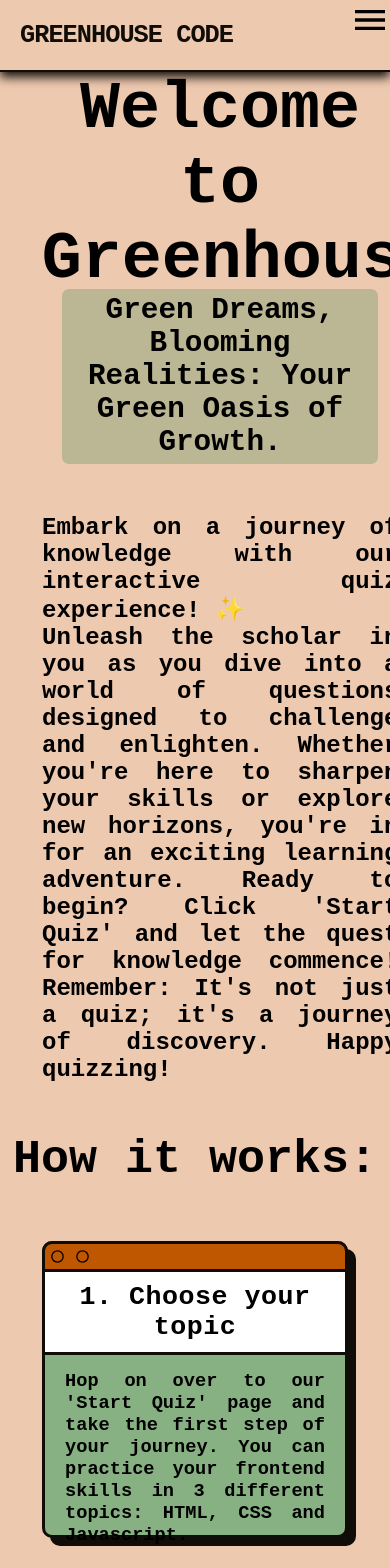
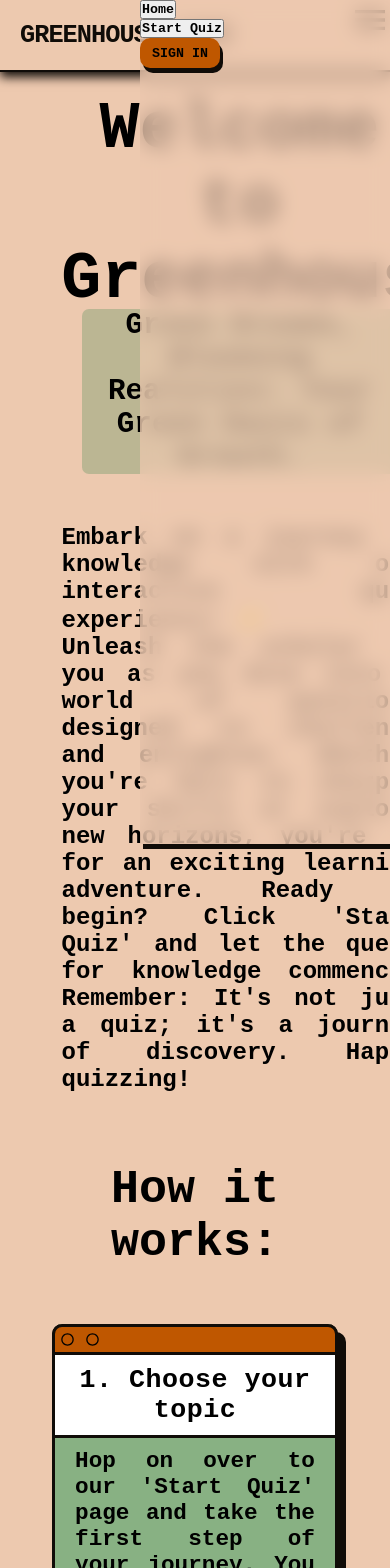
Before and after one commit to progmatic-fs-2023/greenhouse-project, a React (Vite) app in the folder client/: page / in a window 390 px wide. Shown: the top 1568 px of the page. Built offline with nearby package versions, Linux system fonts and the light colour scheme; no server answers; a web font is replaced by a local one.

Commit message:
media query  update

```diff
--- a/client/package.json
+++ b/client/package.json
@@ -10,7 +10,8 @@
     "lint:fix": "eslint src --ext js,jsx --fix --report-unused-disable-directives --max-warnings 0",
     "format": "prettier \"{,!(dist)/**/}*.{js,jsx}\" --check",
     "format:fix": "prettier \"{,!(dist)/**/}*.{js,jsx}\" --write",
-    "preview": "vite preview"
+    "preview": "vite preview",
+    "devhost": "vite --host"
   },
   "dependencies": {
     "jwt-decode": "^4.0.0",
--- a/client/src/components/AdminPageComponents/AdminPageComponents.css
+++ b/client/src/components/AdminPageComponents/AdminPageComponents.css
@@ -233,3 +233,9 @@
   justify-content: center;
   align-items: center;
 }
+
+@media only screen and (max-width: 800px) {
+  .admin {
+    width: 90%;
+  }
+}
--- a/client/src/components/HomePageComponents/card.css
+++ b/client/src/components/HomePageComponents/card.css
@@ -17,7 +17,7 @@
     align-items: center;
     text-align: center;
     flex-flow: column;
-    width: 300px;
+    width: 350px;
     height: 100%;
     border-right: 3px solid var(--smokey-black);
     border-bottom: 3px solid var(--smokey-black);
@@ -56,9 +56,9 @@
 
 .card_content p {
     text-align: justify;
-    padding: 15px 20px;
-    font-size: 14pt;
-    height: 150px;
+    padding: 10px 20px;
+    font-size: 17pt;
+    height: 200px;
 }
 
 @media only screen and (max-width: 430px) {
--- a/client/src/components/HomePageComponents/welcome.css
+++ b/client/src/components/HomePageComponents/welcome.css
@@ -4,6 +4,7 @@
   flex-flow: column;
   padding: 100px auto;
   height: 100%;
+  width: 90%;
   font-style: normal;
   margin: 0 auto 100px;
 }
@@ -12,28 +13,34 @@
   display: flex;
   justify-content: space-between;
   flex-flow: row;
+  width: 80%;
+  margin: 20px auto 0;
+}
+
+#welcome_img {
+  margin-left: 60px;
 }
 
 #welcome_img img{
-  margin-top: 0;
+  display: inline-flex;
   width: 500px;
   height: 500px;
 }
 
 .welcome_text {
-  width: 80%;
+  width: 100%;
   text-align: justify;
-  margin: 80px 70px;
+  margin: 70px auto 0;
+  padding: 0 auto;
 }
 
 .welcome_text h1 {
   font-size: 45pt;
   text-align: center;
-
 }
 
 .welcome_text h3 {
-  margin: -20px 0 40px 40px;
+  margin: -20px 0 0 40px;
   text-align: center;
   font-size: 17pt;
   background-color: #066f3037;
@@ -42,7 +49,7 @@
 }
 
 .welcome_text p {
-  margin: 2.5rem 0;
+  margin: 2.5rem 0 0;
   font-size: 17pt;
 }
 
@@ -60,10 +67,6 @@
 
 @media only screen and (max-width: 850px) {
 
-  #welcome_img {
-    display: none;
-    margin: 0;
-  }
   .content {
     justify-content: center;
   }
@@ -75,25 +78,32 @@
  }
 
   .welcome_text {
-    width: 90%;
     margin: 80px auto 0;
     text-align: justify;
   }
 
   .welcome_text h1 {
     margin-top: -80px;
-    font-size: 40pt;
     text-align: center;
   }
 
   .welcome_text h3 {
-    margin: 0 auto -150px;
     text-align: center;
     font-size: 15pt;
+    padding: 0;
+  }
+
+  .welcome_text p {
+    padding-top: 0;
   }
 }
 
 @media only screen and (max-width: 1000px) {
+  #welcome_img {
+    display: none;
+    margin: 0;
+    padding: 0;
+  }
 
   .welcome_text {
     width: 90%;
@@ -102,7 +112,8 @@
   }
 
   .welcome_text h1 {
-    font-size: 47pt;
+    padding-top: 50px;
+    font-size: 40pt;
     text-align: center;
   }
 
@@ -132,18 +143,16 @@
   }
 
   .welcome_text p {
-    margin:  100px -400px 0 20px;
+    margin:  50px 20px;
     font-size: 18pt;
  }
 
   .welcome_text {
     width: 60%;
     text-align: justify;
-
   }
 
   .welcome_text h1 {
-    padding-top: 50px;
     font-size: 50pt;
     text-align: center;
   }
@@ -165,5 +174,4 @@
     margin-top: -0.5rem;
     width: 80%;
   }
-
 }
--- a/client/src/components/Layout/MainLayout/Header/NavBar.jsx
+++ b/client/src/components/Layout/MainLayout/Header/NavBar.jsx
@@ -10,19 +10,12 @@ function NavBar() {
 
   const [isOpen, setIsOpen] = useState(false);
   const toggleMenu = () => {
-    setIsOpen((open) => !open)
+    setIsOpen(!isOpen)
   }
 
   return (
     <nav>
-    <ul>
-      <li>
-      <button type='button' className='hamburger_menu' onClick={toggleMenu}>
-        <img className='menu' src={menu} alt="menu" />
-      </button>
-      </li>
-    </ul>
-    <ul className={`navbar ${isOpen ? "is-open" : ""}`} id='navbar'>
+    <ul className={`${isOpen ? "navbar" : "sidebar"}`}>
       <li>
       <NavLink to="">
         <button type="button">Home</button>
@@ -60,7 +53,10 @@ function NavBar() {
         )}
       </NavLink>
       </li>
-      </ul>
+    </ul>
+    <button type='button' className='hamburger_menu' onClick={toggleMenu}>
+        <img className='menu' src={menu} alt="menu" />
+      </button>
     </nav>
   );
 }
--- a/client/src/components/Layout/MainLayout/Header/header.css
+++ b/client/src/components/Layout/MainLayout/Header/header.css
@@ -2,7 +2,7 @@
     background-color: var(--primary-color);
     display: flex;
     justify-content: space-between;
-    width: 100%;
+    max-width: 100vw;
     height: 70px;
     border-bottom: 2px solid var(--smokey-black);
     box-shadow: 0 5px 10px var(--smokey-black);
@@ -13,7 +13,7 @@
 }
 
 .hamburger_menu {
-    display: none;
+    position: relative;
 }
 
 .logo_navlink {
@@ -43,6 +43,7 @@
     align-items: center;
     color: var(--smokey-black);
     margin-right: 30px;
+    width: 100%;
 }
 
 nav ul {
@@ -64,6 +65,7 @@ nav li {
     border: none;
     margin: 0 10px;
     height: 70px;
+    width: fit-content;
     text-transform: uppercase;
     font-size: 15pt;
     cursor: pointer;
@@ -98,8 +100,6 @@ nav li {
 /* --- MEDIA QUERIES --- */
 
 @media only screen and (max-width: 750px) {
-
-
     .logo img {
         display: none;
     }
@@ -112,11 +112,10 @@ nav li {
     }
 
     .hamburger_menu {
-        display: block;
+        display: inline;
         position: absolute;
         right: 0;
         top: 0;
-        margin: 30% 30% 1% 0;
         background-color: var(--primary-color);
         border: none;
         font-size: 15pt;
@@ -130,21 +129,6 @@ nav li {
 
     .navbar {
         display: none;
-    }
-
-    .navbar.is-open {
-        display: flex;
-        justify-content: left;
-        flex-flow: column wrap;
-        padding-bottom: 10px;
-        position: static;
-        top:0;
-        margin-top: 70px;
-        background-color: var(--secondary-color);
-        border: 3px solid var(--smokey-black);
-        width: 150px;
-        height: max-content;
-        border-radius: 0 0 10px 10px;
     }
 
     .navbar button {
@@ -161,6 +145,21 @@ nav li {
         background-color: var(--secondary-color);
     }
 
+    .sidebar {
+        position: fixed;
+        top: 0;
+        right: 0;
+        height: 100vh;
+        width: 250px;
+        z-index: 999;
+        background-color: #edc9afb5;
+        backdrop-filter: blur(10px);
+        box-shadow: 3px 5px var(--smokey-black);
+        flex-direction: column;
+        align-items: flex-start;
+        justify-content: flex-start;
+    }
+
     #signinBtn {
         background-color: var(--accent-color);
         border-radius: 10px;
@@ -174,17 +173,6 @@ nav li {
 }
 
 @media only screen and (max-width: 430px) {
-    .hamburger_menu {
-        display: block;
-        position: absolute;
-        right: 0;
-        top: 0;
-        background-color: var(--primary-color);
-        border: none;
-        font-size: 15pt;
-        cursor: pointer;
-        transition-duration: 0.3s;
-    }
 
     .navbar.is-open {
         display: flex;
@@ -201,5 +189,4 @@ nav li {
         height: max-content;
         border-radius: 0 0 10px 10px;
     }
-
 }
--- a/client/src/components/QuizModulsPageComponents/quizmodul.css
+++ b/client/src/components/QuizModulsPageComponents/quizmodul.css
@@ -2,7 +2,7 @@
 .description_container {
     display: flex;
     justify-content: center;
-    flex-flow: column;
+    flex-flow: row wrap;
     width: 90%;
     text-align: center;
     margin: 0 auto;
@@ -22,7 +22,6 @@
 
 .quizmodul_main_container {
     display: flex;
-    justify-content: space-between;
     flex-flow: column;
     margin: 20px auto;
 }
@@ -31,7 +30,7 @@
     display: flex;
     justify-content: space-evenly;
     flex-flow: row wrap;
-
+    margin-bottom: 50px;
 }
 
 .language_card_content{
@@ -107,12 +106,9 @@
 }
 
 @media only screen and (max-width: 850px) {
-
-
   .description_container {
     padding: 0 auto;
   }
-
 
   .language_card_container {
     justify-content: center;
--- a/client/src/components/QuizPageComponents/quizpage.css
+++ b/client/src/components/QuizPageComponents/quizpage.css
@@ -2,7 +2,7 @@
 .main_container {
   display: flex;
   justify-content: center;
-  padding: 5rem 0;
+  padding: 20px 0 60px 0;
   margin: 0 auto;
 }
 
@@ -120,7 +120,6 @@
   .quiz_question_text {
     font-size: 16pt;
     margin: 0;
-
   }
 
   .quiz_answer_container {
@@ -160,7 +159,7 @@
 
   .quiz_question_text {
     width: 90vw;
-    font-size: 16pt;
+    font-size: 15pt;
     margin: 0;
     padding: 10px 0;
   }
@@ -185,6 +184,10 @@
   .handler button{
     margin: 10px 10px;
   }
+}
 
-
+@media only screen and (min-width: 501px) {
+  .quiz_question_text {
+    font-size: 18pt;
+  }
 }
```
